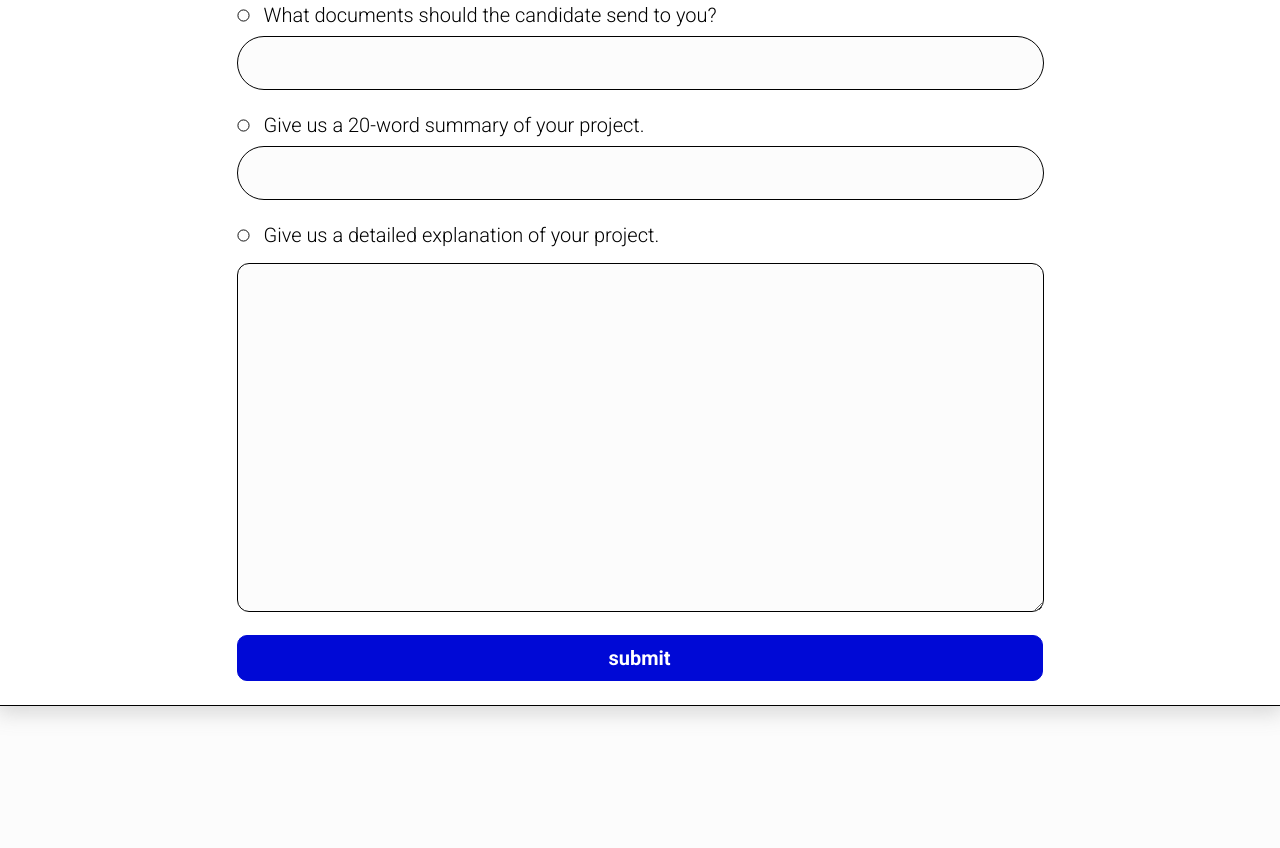
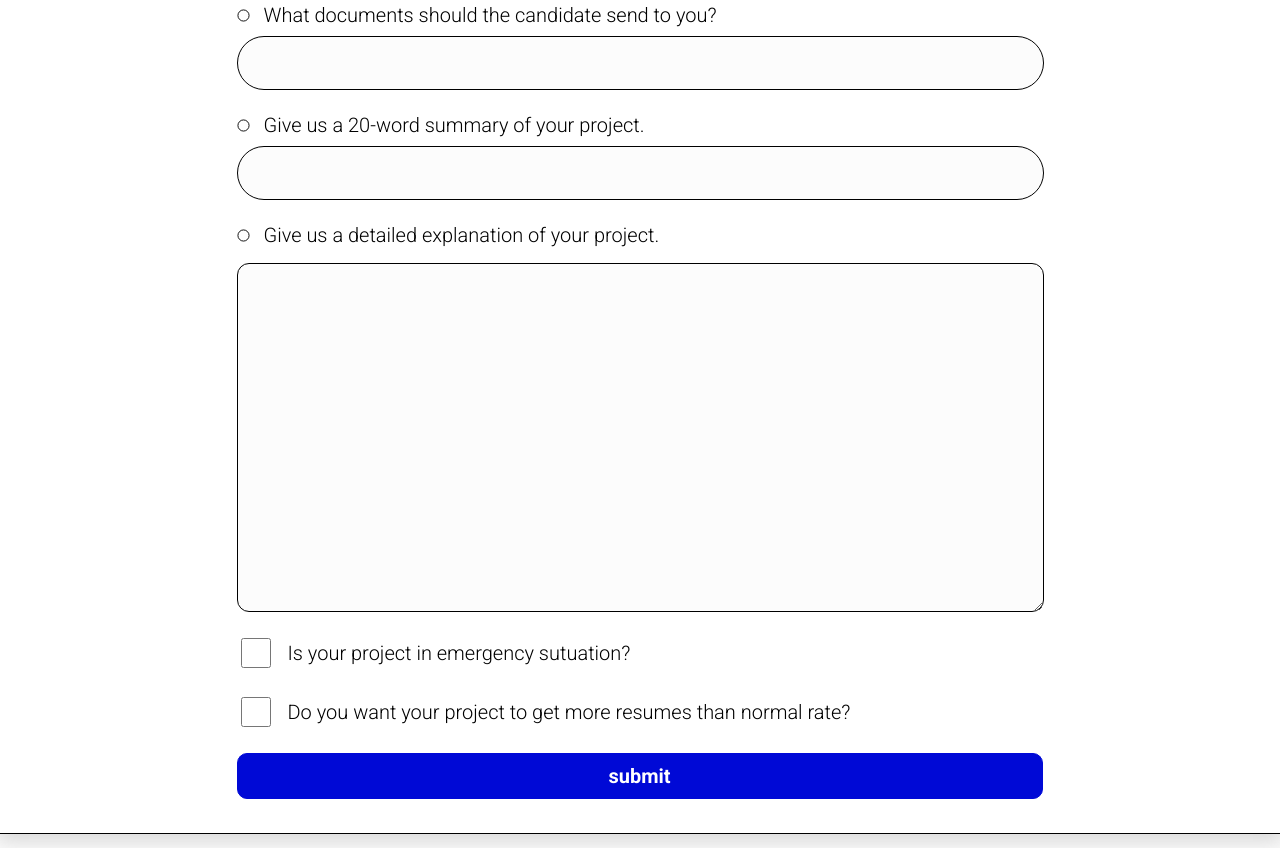
Before and after one commit to m-moasa/ApplyAssistant, a website built with Parcel: page frontend/project-addition-page.html in a window 1280 px wide. Shown: the part 889-1737 px from the top of the page. Built offline with nearby package versions, Linux system fonts and the light colour scheme; a web font is replaced by a local one.

Commit message:
add two checkbox

```diff
--- a/frontend/proObject.js
+++ b/frontend/proObject.js
@@ -16,6 +16,7 @@ class proObject {
   static projectListPremium = [];
   static fieldFilter = [];
   static universityFilter = [];
+  premiumValue=false
   constructor(projectList, fieldFilter, universityFilter) {
     this.projectList = projectList;
     this.fieldFilter = fieldFilter;
@@ -81,6 +82,7 @@ class proObject {
       body: JSON.stringify(position),
     });
     // send the  define project to back
+    console.log(position.hasReqPremium, " hasReqPremium");
     console.log(position, " new_position");
 
     // TODO : should uncomment these 2 lines after getting response from the back to update the positions
@@ -89,6 +91,23 @@ class proObject {
     // this.updateProject();
 
     window.location.href = "index.html";
+  }
+  premium(){
+    console.log("permium changed")
+    var EmergencyProject = document.getElementById("EmergencyProject").checked;
+    var MoreResumes = document.getElementById("MoreResumes").checked;
+     console.log(MoreResumes,"  ",EmergencyProject)
+
+    if( EmergencyProject || MoreResumes){
+      this.premiumValue =true
+      console.log("hasReqPremium is true now")
+
+    }else{
+      this.premiumValue =false
+      console.log("hasReqPremium is false now")
+
+    }
+
   }
 
   back() {
@@ -128,8 +147,9 @@ class proObject {
     projectData.requiredDocs = proffessorRequireDocuments;
     projectData.isPremium = false;
     // TODO
-    projectData.hasReqPremium = false;
+    projectData.hasReqPremium = this.premiumValue;
 
+    console.log(projectData," position")
     this.sendDefineProjectToBack(projectData);
   }
 
--- a/frontend/project-addition-page.css
+++ b/frontend/project-addition-page.css
@@ -34,6 +34,17 @@
   box-sizing: border-box;
   width: 807px;
   height: 54px;
+  font-size: 20px;
+  text-indent: 20px;
+}
+.component-child2 {
+  border: 1px solid var(--color-black);
+  background-color: var(--color-gray);
+  position: relative;
+  border-radius: var(--br-8xl);
+  box-sizing: border-box;
+  width: 30px;
+  height: 30px;
   font-size: 20px;
   text-indent: 20px;
 }
@@ -115,7 +126,7 @@
   border-bottom: 1px solid var(--color-black);
   box-sizing: border-box;
   width: 1280px;
-  height: 1471px;
+  height: 1599px;
   display: flex;
   flex-direction: row;
   padding: 29px 327px;
--- a/frontend/project-addition-page.html
+++ b/frontend/project-addition-page.html
@@ -139,9 +139,32 @@
             </div>
             <textarea class="rectangle-textarea" id="proffessorexplanation"> </textarea>
           </div>
+
+
+
+          <div class="frame-parent6">
+            <div class="ellipse-container">
+              <input class="component-child2" type="checkbox" onchange="window.projectsObject.premium()" id="EmergencyProject" />
+              <h1 class="what-is-your1">
+                  Is your project in emergency sutuation?
+              </h1>
+            </div>
+          </div>
+
+
+
+          <div class="frame-parent6">
+            <div class="ellipse-container">
+              <input class="component-child2" type="checkbox"  onchange="window.projectsObject.premium()" id="MoreResumes" />
+              <h1 class="what-is-your1">
+                  Do you want your project to get more resumes than normal rate?
+              </h1>
+            </div>
+          </div>
+
           <button
             class="sumbit-wrapper"
-            onclick="  window.projectsObject.submitProject()"
+            onclick="window.projectsObject.submitProject()"
             id="mySubmitBTN"
           >
             <h1 class="sumbit">submit</h1>
```
Also changed, not shown: frontend/dist/project-addition-page.html, 4 other files.
